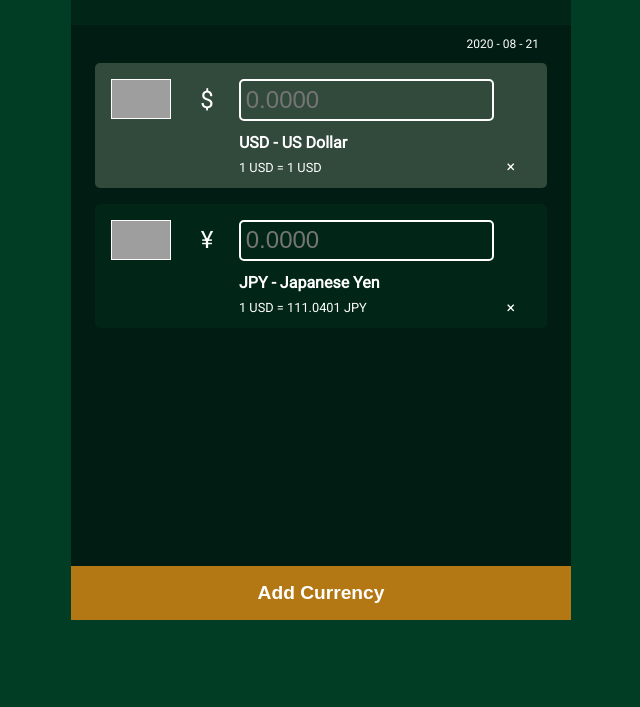
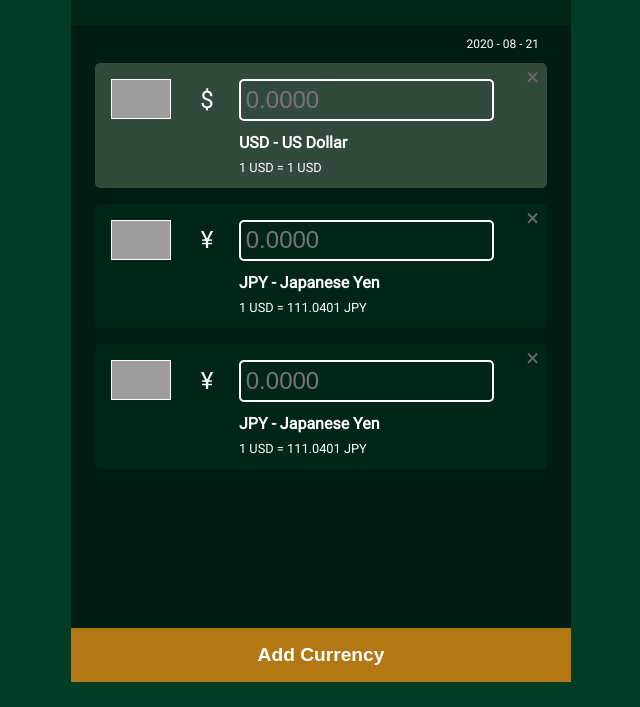
Before and after one commit to GabijaSvedkauskaite/CurrencyConverter, a plain HTML site: page index.html in a window 1280 px wide. Shown: the part 93-800 px from the top of the page, without its empty margins (319-959 px from the left). Drawn offline with Linux system fonts and the light colour scheme; grey boxes are pictures that could not be loaded.

Commit message:
minor css changes

```diff
--- a/index.html
+++ b/index.html
@@ -37,6 +37,17 @@
                 </div>
                 <span class="close">&times;</span>
             </li>
+            <li class="currency" id="EUR">
+                <img src="http://www.geonames.org/flags/l/eu.gif" alt="" class="flag">
+                <div class="info">
+                    <p class="input">
+                        <span class="currency-symbol">&#165;</span><input placeholder="0.0000">
+                    </p>
+                    <p class="currency-name">JPY - Japanese Yen</p>
+                    <p class="base-currency-rate"> 1 USD = 111.0401 JPY</p>
+                </div>
+                <span class="close">&times;</span>
+            </li>
         </ul>
         <ul class="add-currency-list"></ul>
         <button class="add-currency-btn">Add Currency</button>
--- a/style.css
+++ b/style.css
@@ -31,7 +31,7 @@ body {
     padding: 0.75rem 2rem 0.75rem 0;
 }
 ul.currencies {
-    height: 500px;
+    height: calc(100vh - 40px - 100px - 40px - 58px);
     background-color: #011c12;
     padding: 0 1.5rem 1rem 1.5rem;
 }
@@ -41,6 +41,7 @@ ul.currencies li {
     list-style: none;
     padding: 1rem 1rem 0.75rem 1rem;
     margin-bottom: 1rem;
+    position: relative;
 }
 ul.currencies li:last-child {
     margin-bottom: 0;
@@ -84,6 +85,18 @@ ul.currencies li.base-currency {
     font-size: 0.8rem;
     margin-left: 4rem;
 }
+ul.currencies li .close {
+    position: absolute;
+    top: 0;
+    right: 0;
+    padding: 0 0.5rem;
+    font-size: 1.5rem;
+    color: #666;
+    cursor: pointer;
+}
+ul.currencies li .close:hover {
+    color: #fff;
+}
 .add-currency-btn {
     background-color: #b37814;
     color: #fff;
```
Also changed, not shown: 1 other file.
